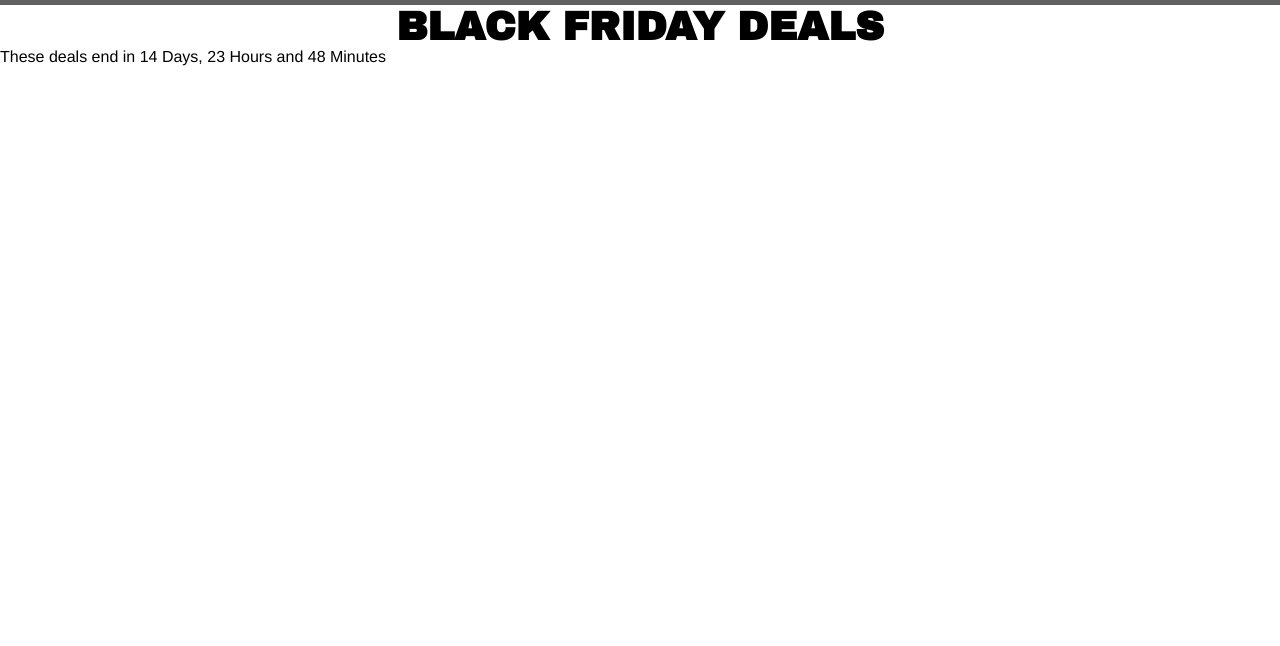
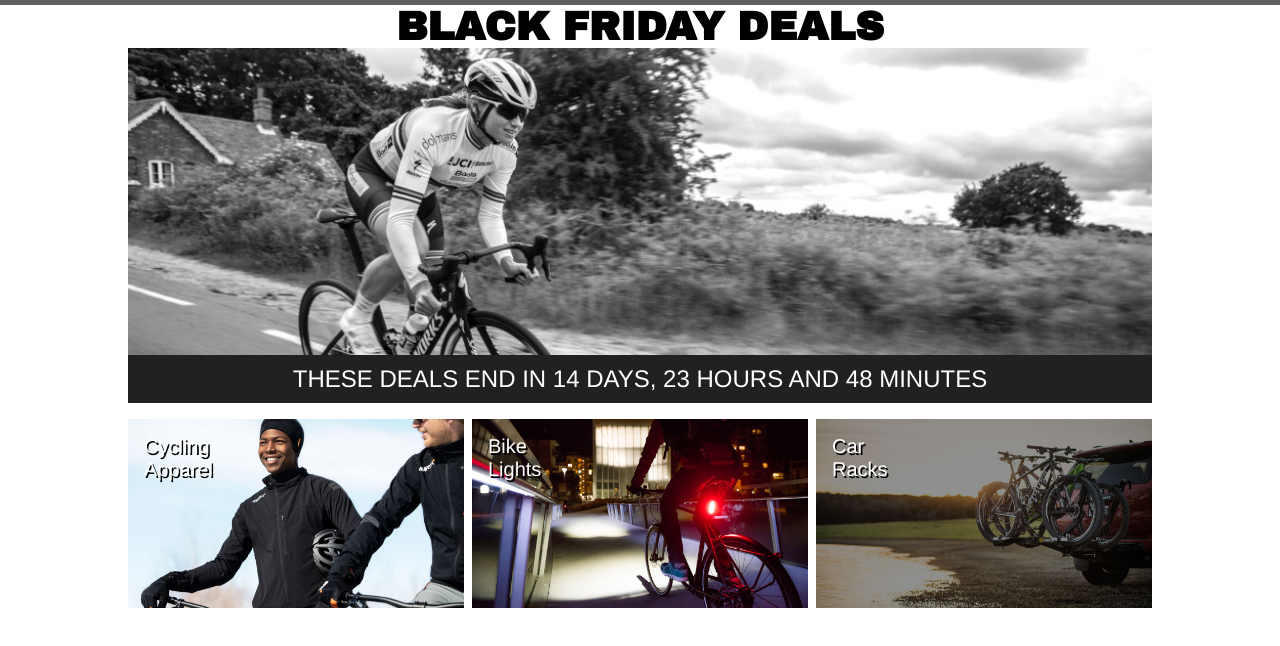
Before and after one commit to macemke4130/Web-Dev-Tasks, a website with bundled scripts: page public/index.html in a window 1280 px wide. Shown: the part 72-718 px from the top of the page. Built offline with nearby package versions, Linux system fonts and the light colour scheme.

Commit message:
Tri-Column Styling

```diff
--- a/public/app.js
+++ b/public/app.js
@@ -1,7 +1,7 @@
 console.log("Created by Lucas Mace");
 import { timeUntil } from './countdown.js';
 
-const cdNode = document.getElementById("countdown");
+const cdNode = document.getElementById("countdown-output");
 
 const countdown = setInterval(() => {
     const targetDateTime = timeUntil('2021-11-29T23:59:59');
--- a/public/index.html
+++ b/public/index.html
@@ -19,9 +19,28 @@
         </div>
         <h1>Black Friday Deals</h1>
     </header>
-    <div id="countdown-container">
-        <p id="countdown"></p>
-    </div>
+    <main>
+        <div id="img-slider">
+            <img src="./images/Cycling_Slider.jpg" />
+        </div>
+        <div id="countdown-container">
+            <p id="countdown-output"></p>
+        </div>
+        <div id="tri-column">
+            <div>
+                <img src="./images/45NRTH_2019.jpg" />
+                <div>Cycling<br>Apparel</div>
+            </div>
+            <div>
+                <img src="./images/Cycling_Lights.jpg" />
+                <div>Bike<br>Lights</div>
+            </div>
+            <div>
+                <img src="./images/Car_Racks.jpg" />
+                <div>Car<br>Racks</div>
+            </div>
+        </div>
+    </main>
 
     <script src="app.js" type="module"></script>
 </body>
--- a/public/styles.css
+++ b/public/styles.css
@@ -9,10 +9,21 @@ html {
     font-size: 16px; /* REM unit */
 }
 
+body {
+    display: flex;
+    flex-direction: column;
+    align-items: center;
+}
+
+main {
+    width: 80%;
+}
+
 header {
     display: flex;
     flex-direction: column;
     align-items: center;
+    width: 100%;
 }
 
 #logo-banner {
@@ -31,10 +42,74 @@ h1 {
     font-family: 'Archivo Black', sans-serif;
     font-size: 2.5rem;
     text-transform: uppercase;
+    text-align: center;
 }
 
-@media only screen and (max-width: 400px) {
+#img-slider {
+    display: flex;
+    flex-direction: column;
+    align-items: center;
+}
+
+#img-slider img {
+    width: 100%;
+}
+
+#countdown-container {
+    display: flex;
+    justify-content: center;
+    align-items: center;
+    background-color: #212121;
+    height: 3rem;
+}
+
+#countdown-output {
+    color: white;
+    font-size: 1.5rem;
+    text-transform: uppercase;
+    text-align: center;
+}
+
+#tri-column {
+    display: grid;
+    grid-template-columns: 1fr 1fr 1fr;
+    column-gap: 0.5rem;
+    margin-top: 1rem;
+}
+
+#tri-column div {
+    position: relative;
+}
+
+#tri-column div div {
+    position: absolute;
+    height: 0;
+    top: 1rem;
+    left: 1rem;
+    font-size: 1.25rem;
+    color: white;
+    text-shadow: 0.1rem 0.1rem 0 black;
+}
+
+#tri-column div img {
+    width: 100%;
+    object-fit: cover;
+}
+
+@media only screen and (max-width: 780px) {
+    main {
+        width: 100%;
+    }
+
+    h1 {
+        font-size: 1.5rem;
+    }
+
     #logo-banner img {
         width: 8rem;
     }
+
+    #countdown-output {
+        font-size: 1.25rem;
+    }
 }
```
